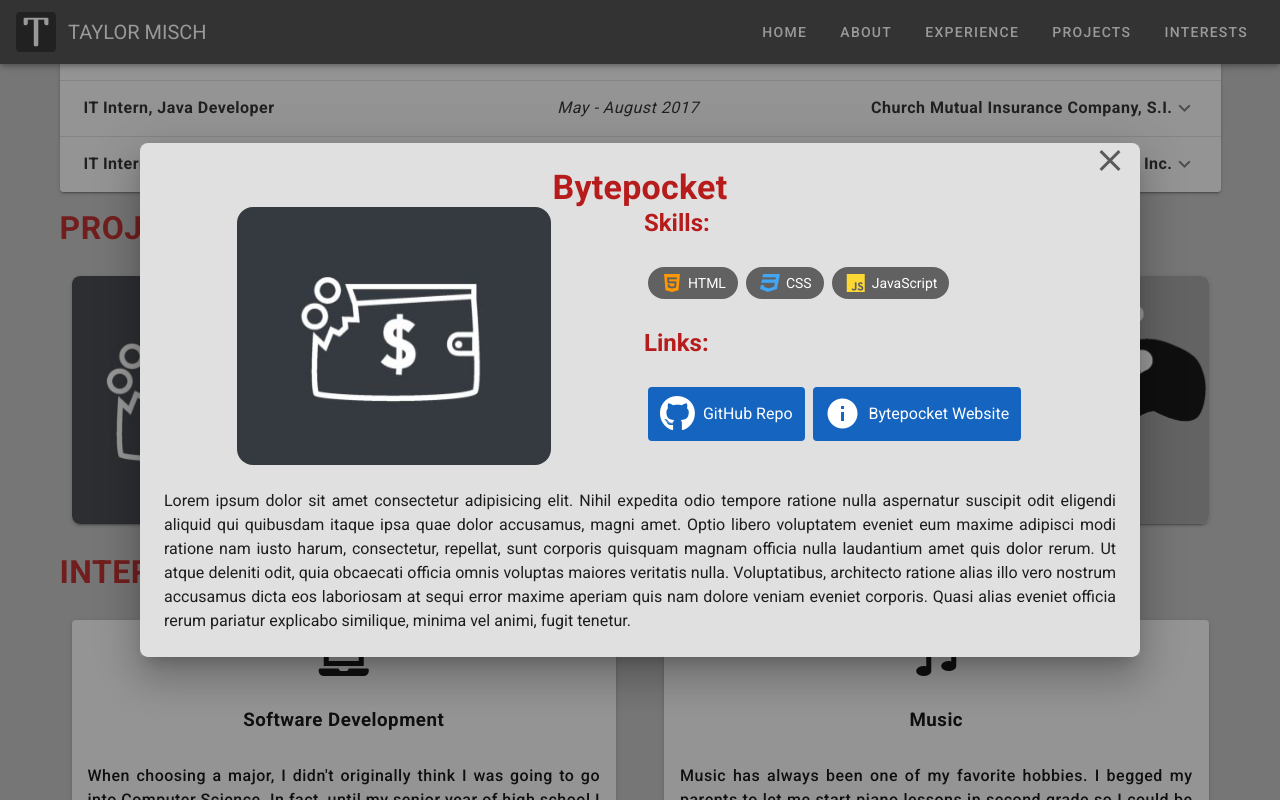
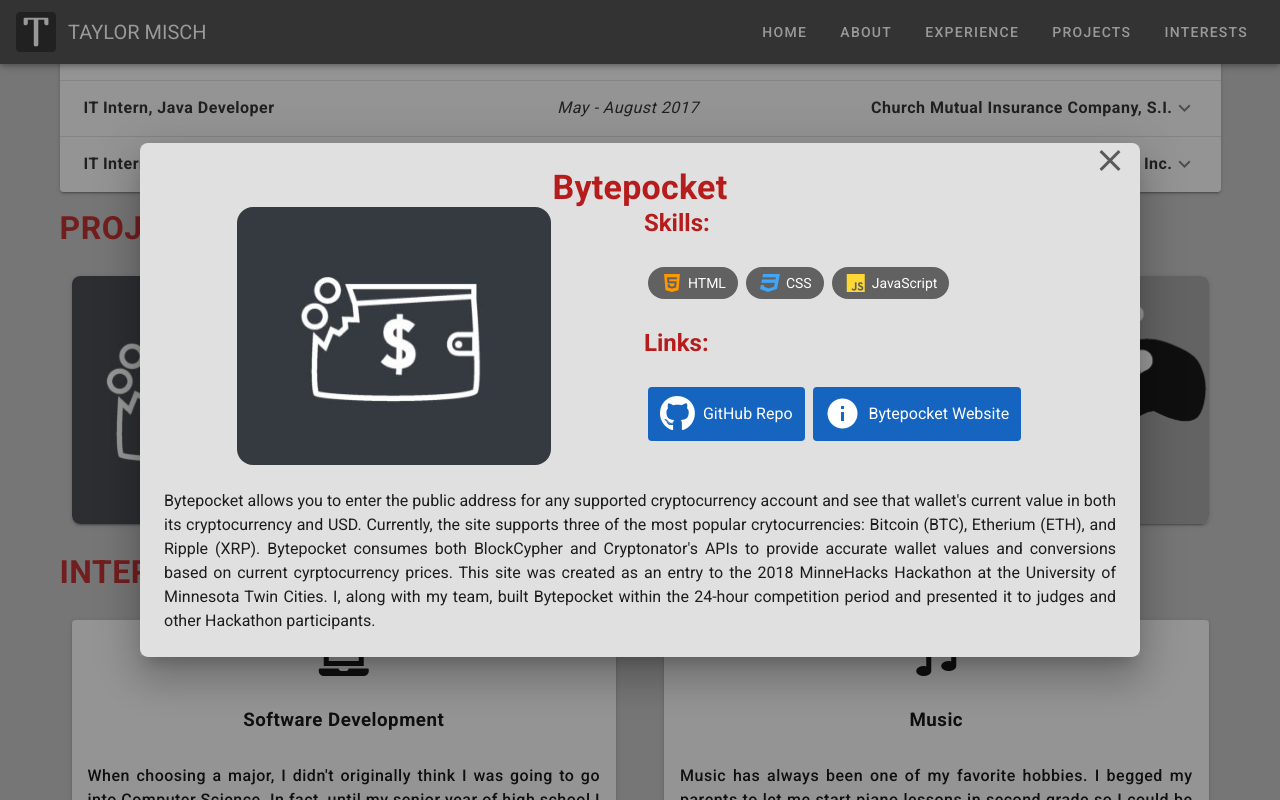
Before and after one commit to taylor-misch/portfolio-website, a Vue app: page / in a window 1280 px wide. Both pictures are taken after a click on the button 195 px from the left and 2327 px from the top of the page. Shown: the part 1927-2727 px from the top of the page. Built offline with nearby package versions, Linux system fonts and the light colour scheme.

Commit message:
Add all project summaries

```diff
--- a/src/components/NonTechProjectDialogCard.vue
+++ b/src/components/NonTechProjectDialogCard.vue
@@ -1,11 +1,13 @@
 <template>
   <div>
     <v-row class="justify-center">
-      <v-col cols="6" sm="5" md="4">
-        <v-img
-          :src="require('@/assets/projects/' + project.logo)"
-          class="rounded-xl"
-        ></v-img>
+      <v-col cols="8" sm="5" md="4">
+        <a :href="project.url">
+          <v-img
+            :src="require('@/assets/projects/' + project.logo)"
+            class="rounded-xl"
+          ></v-img>
+        </a>
       </v-col>
     </v-row>
     <v-row no-gutters class="flex flex-column justify-center text-center">
--- a/src/components/Projects.vue
+++ b/src/components/Projects.vue
@@ -31,7 +31,7 @@
         {
           name: "Bytepocket",
           logo: "bytepocket.jpg",
-          alt: "Bytepocket - cryptocurrency wallet tracker",
+          url: "https://taylor-misch.github.io/bytepocket/",
           links: [
             {
               name: "GitHub Repo",
@@ -62,12 +62,12 @@
             },
           ],
           summary:
-            " Lorem ipsum dolor sit amet consectetur adipisicing elit. Nihil expedita odio tempore ratione nulla aspernatur suscipit odit eligendi aliquid qui quibusdam itaque ipsa quae dolor accusamus, magni amet. Optio libero voluptatem eveniet eum maxime adipisci modi ratione nam iusto harum, consectetur, repellat, sunt corporis quisquam magnam officia nulla laudantium amet quis dolor rerum. Ut atque deleniti odit, quia obcaecati officia omnis voluptas maiores veritatis nulla. Voluptatibus, architecto ratione alias illo vero nostrum accusamus dicta eos laboriosam at sequi error maxime aperiam quis nam dolore veniam eveniet corporis. Quasi alias eveniet officia rerum pariatur explicabo similique, minima vel animi, fugit tenetur.",
+            "Bytepocket allows you to enter the public address for any supported cryptocurrency account and see that wallet's current value in both its cryptocurrency and USD. Currently, the site supports three of the most popular crytocurrencies: Bitcoin (BTC), Etherium (ETH), and Ripple (XRP). Bytepocket consumes both BlockCypher and Cryptonator's APIs to provide accurate wallet values and conversions based on current cyrptocurrency prices. This site was created as an entry to the 2018 MinneHacks Hackathon at the University of Minnesota Twin Cities. I, along with my team, built Bytepocket within the 24-hour competition period and presented it to judges and other Hackathon participants.",
         },
         {
           name: "SoundScript",
           logo: "soundscript.png",
-          alt: "SoundScript - a coding language for music",
+          url: "https://soundscript.netlify.com/",
           links: [
             {
               name: "GitHub Repo",
@@ -108,12 +108,12 @@
             },
           ],
           summary:
-            " Lorem ipsum dolor sit amet consectetur adipisicing elit. Nihil expedita odio tempore ratione nulla aspernatur suscipit odit eligendi aliquid qui quibusdam itaque ipsa quae dolor accusamus, magni amet. Optio libero voluptatem eveniet eum maxime adipisci modi ratione nam iusto harum, consectetur, repellat, sunt corporis quisquam magnam officia nulla laudantium amet quis dolor rerum. Ut atque deleniti odit, quia obcaecati officia omnis voluptas maiores veritatis nulla. Voluptatibus, architecto ratione alias illo vero nostrum accusamus dicta eos laboriosam at sequi error maxime aperiam quis nam dolore veniam eveniet corporis. Quasi alias eveniet officia rerum pariatur explicabo similique, minima vel animi, fugit tenetur.",
+            "SoundScript is both a language and a online sandbox that allows you to write code that makes music. SoundScript is built on top of JavaScript and uses common coding conventions like variables and methods as well as logic operators like loops and if statements to allow users to code short music 'programs'. The language was initially created in 2018 as a part of my Programming Languages class at the University of Wisconsin - Eau Claire. Later in 2019, I created the SoundScript website to provide more documentation and examples of what the SoundScript language is capable of.",
         },
         {
           name: "Portfolio Website",
           logo: "portfolio.png",
-          alt: "Where I show off and talk about myself",
+          url: "https://taylormisch.com",
           links: [
             {
               name: "GitHub Repo",
@@ -154,12 +154,12 @@
             },
           ],
           summary:
-            " Lorem ipsum dolor sit amet consectetur adipisicing elit. Nihil expedita odio tempore ratione nulla aspernatur suscipit odit eligendi aliquid qui quibusdam itaque ipsa quae dolor accusamus, magni amet. Optio libero voluptatem eveniet eum maxime adipisci modi ratione nam iusto harum, consectetur, repellat, sunt corporis quisquam magnam officia nulla laudantium amet quis dolor rerum. Ut atque deleniti odit, quia obcaecati officia omnis voluptas maiores veritatis nulla. Voluptatibus, architecto ratione alias illo vero nostrum accusamus dicta eos laboriosam at sequi error maxime aperiam quis nam dolore veniam eveniet corporis. Quasi alias eveniet officia rerum pariatur explicabo similique, minima vel animi, fugit tenetur.",
+            "Taylormisch.com is the website you are currently on. This portfolio website acts as my 'live' resume and is where I post my professional expereinces, projects I have worked on in the past, as well as my interests and hobbies. Taylormisch.com is ever-evolving. Originally designed and developed in summer 2019, I continually update it and add more experiences, pictures, and projects over time. Feel free to continue looking around or contact me if you have any specific questions.",
         },
         {
           name: "Bass Build Project",
           logo: "bass.png",
-          alt: "Misch No. 1",
+          url: "https://imgur.com/a/3g41wKj",
           links: [
             {
               name: "Imgur Page",
@@ -169,7 +169,7 @@
           ],
           skills: [],
           summary:
-            "Lorem ipsum dolor sit amet consectetur adipisicing elit. Nihil expedita odio tempore ratione nulla aspernatur suscipit odit eligendi aliquid qui quibusdam itaque ipsa quae dolor accusamus, magni amet. Optio libero voluptatem eveniet eum maxime adipisci modi ratione nam iusto harum, consectetur, repellat, sunt corporis quisquam magnam officia nulla laudantium amet quis dolor rerum. Ut atque deleniti odit, quia obcaecati officia omnis voluptas maiores veritatis nulla. Voluptatibus, architecto ratione alias illo vero nostrum accusamus dicta eos laboriosam at sequi error maxime aperiam quis nam dolore veniam eveniet corporis. Quasi alias eveniet officia rerum pariatur explicabo similique, minima vel animi, fugit tenetur.",
+            "In 2017, after almost a decade of playing 6-string guitar, I started to have interest in exploring the bass guitar. I looked around for potential bass guitars to purchase but eventually settled on purchasing an electric bass guitar kit that I could build and paint myself. With school and internships, it wasn't until winter break (2018) that I got around to finally putting the bass guitar together. Over the course of a month I sanded the body, shaped the headstock, applied the primer and paint coats, added and polished the clear coat lacquer, and wired up the bass guitar. This was an awesome DIY project, and I hope to do it again someday by building a 6-string electric guitar. Check out the Imgur page for the project to see the guitar come together over time.",
         },
       ],
     };
--- a/src/components/TechProjectDialogCard.vue
+++ b/src/components/TechProjectDialogCard.vue
@@ -4,10 +4,12 @@
       <v-col cols="12" md="6">
         <v-row class="justify-center">
           <v-col cols="8" sm="5" md="8">
-            <v-img
-              :src="require('@/assets/projects/' + project.logo)"
-              class="rounded-xl"
-            ></v-img>
+            <a :href="project.url">
+              <v-img
+                :src="require('@/assets/projects/' + project.logo)"
+                class="rounded-xl"
+              ></v-img>
+            </a>
           </v-col>
         </v-row>
       </v-col>
```
